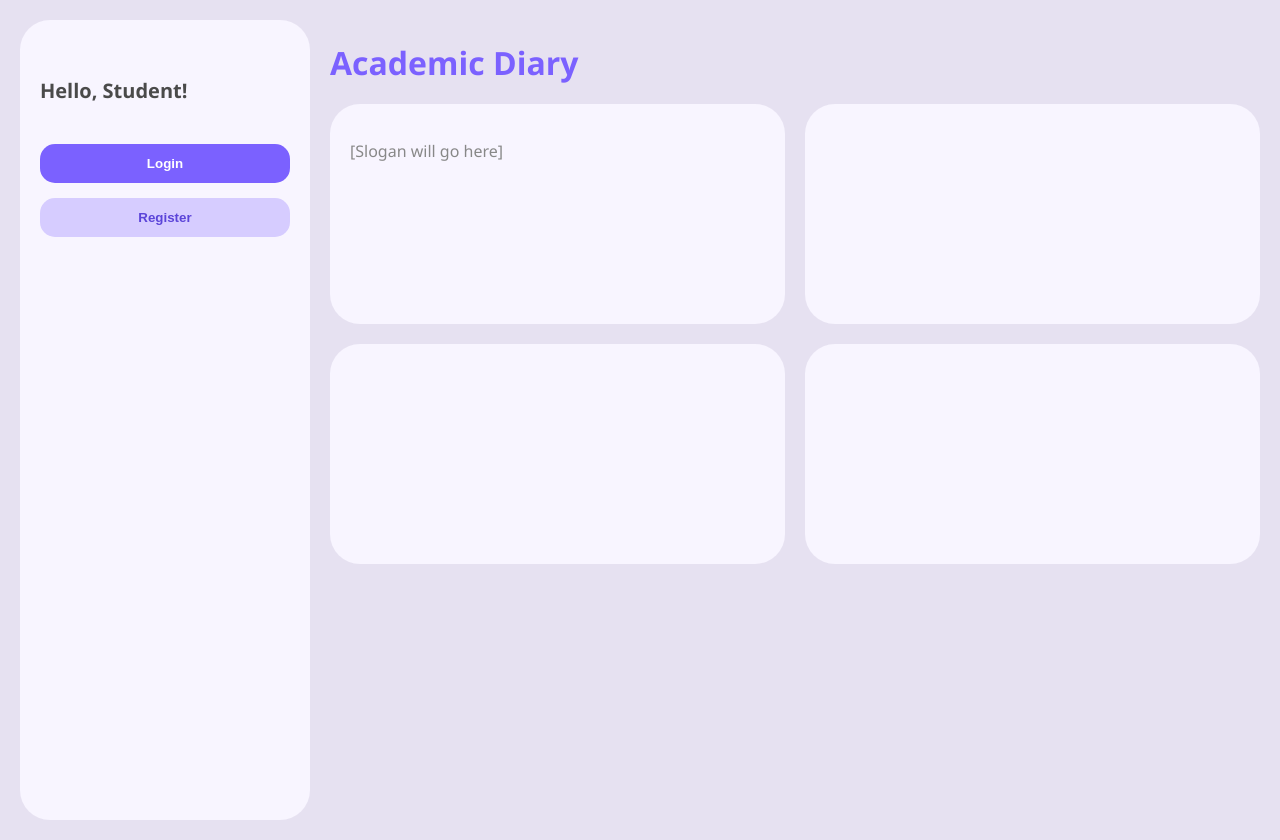
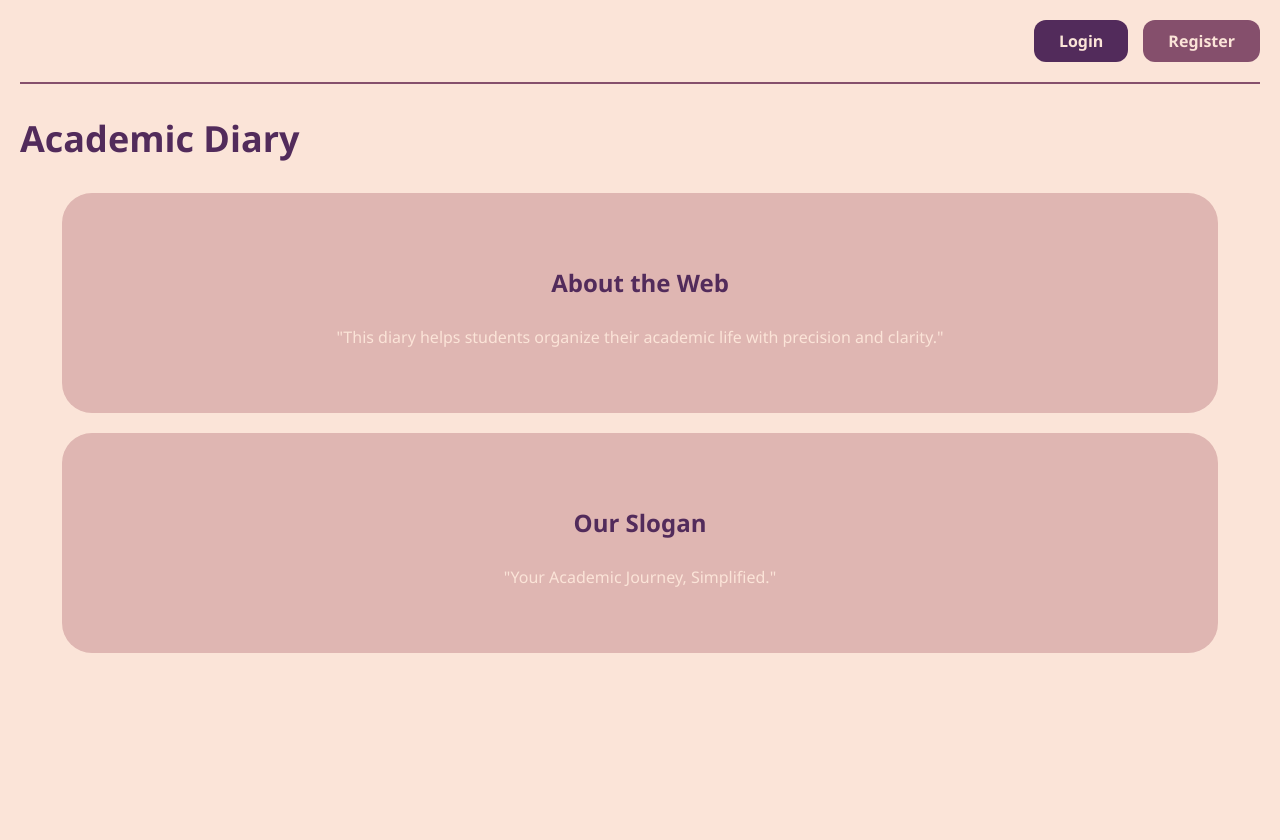
Before and after one commit to jingyi8282/Mini-IT-Project, a Flask app: page / in a window 1280 px wide. After the commit the page ends 653 px from the top, so only its background shows below. Run offline with Flask 3, Linux system fonts and the light colour scheme.

Commit message:
Renamed style.css to homepage.css and updated the UI of the Hompage

```diff
--- /dev/null
+++ b/static/homepage.css
@@ -0,0 +1,87 @@
+body {
+    margin: 0;
+    font-family: 'Segoe UI', sans-serif;
+    background-color: #fbe4d8;
+    color: #4A4A4A;
+}
+
+.dashboard-container {
+    padding: 0 20px;
+}
+
+/* New Top Navigation Bar */
+.top-nav {
+    display: flex;
+    justify-content: flex-end;
+    align-items: center;
+    padding: 20px 0;
+    border-bottom: 2px solid #854f6c;
+    margin-bottom: 30px;
+}
+
+.nav-buttons {
+    display: flex;
+    gap: 15px;
+}
+
+.nav-buttons a {
+    text-decoration: none;
+    display: inline-block;
+}
+
+.main-title {
+    color: #522b5b;
+    font-size: 36px;
+    margin-bottom: 30px;
+}
+
+.grid-layout {
+    display: grid;
+    grid-template-columns: 1fr;
+    gap: 20px;
+    width: 100%;
+}
+
+.card {
+    background-color: #dfb6b2;
+    min-height: 180px;
+    width: 90%;
+    margin: 0 auto;
+    border-radius: 30px;
+    padding: 20px;
+    display: flex;
+    flex-direction: column;
+    justify-content: center;
+    align-items: center;
+    text-align: center;
+    transition: transform 0.3s ease, box-shadow 0.3s ease;
+}
+
+.card-header {
+    color: #522b5b;
+    font-size: 24px;
+    margin-bottom: 10px;
+}
+
+.card-description {
+    color:  #fbe4d8;
+    font-size: 16px;
+    line-height: 1.5;
+}
+
+.card:hover {
+    transform: translateY(-5px); /* This lifts the card up slightly */
+    box-shadow: 0 10px 20px rgba(0, 0, 0, 0.15); /* This adds the shadow */
+    cursor: pointer; /* Changes your mouse to a hand icon */
+}
+
+.btn {
+    padding: 10px 25px;
+    border-radius: 12px;
+    border: none;
+    cursor: pointer;
+    font-weight: bold;
+}
+
+.primary { background-color: #522b5b; color: #fbe4d8; }
+.secondary { background-color: #854f6c; color: #fbe4d8; }
--- a/static/style.css
+++ /dev/null
@@ -1,64 +0,0 @@
-body {
-    margin: 0;
-    font-family: 'Segoe UI', sans-serif;
-    background-color: #E6E1F1;
-    color: #4A4A4A;
-}
-
-.dashboard-container {
-    display: flex;
-    height: 100vh;
-    padding: 20px;
-    gap: 20px;
-}
-
-/* Sidebar */
-.sidebar {
-    width: 250px;
-    background-color: #F8F5FF;
-    border-radius: 30px;
-    padding: 40px 20px;
-    display: flex;
-    flex-direction: column;
-}
-
-.user-greeting {
-    font-size: 20px;
-    margin-bottom: 40px;
-}
-
-/* Main Area */
-.main-content {
-    flex-grow: 1;
-}
-
-.main-title {
-    color: #7B61FF;
-    font-size: 32px;
-    margin-bottom: 20px;
-}
-
-.grid-layout {
-    display: grid;
-    grid-template-columns: repeat(2, 1fr);
-    gap: 20px;
-}
-
-.card {
-    background-color: #F8F5FF;
-    height: 220px;
-    border-radius: 30px;
-}
-
-.btn {
-    display: block;
-    width: 100%;
-    padding: 12px;
-    margin-bottom: 15px;
-    border-radius: 15px;
-    border: none;
-    cursor: pointer;
-    font-weight: bold;
-}
-.primary { background-color: #7B61FF; color: white; }
-.secondary { background-color: #D6CCFF; color: #5B44D9; }
--- a/templates/home.html
+++ b/templates/home.html
@@ -3,35 +3,33 @@
 <head>
     <meta charset="UTF-8">
     <title>Academic Diary</title>
-     <link rel="stylesheet" href="{{ url_for('static', filename='style.css') }}">
-
+    <link rel="stylesheet" href="{{ url_for('static', filename='homepage.css') }}">
 </head>
 <body>
     <div class="dashboard-container">
-        <aside class="sidebar">
-            <h2 class="user-greeting">Hello, Student!</h2>
+        <main class="main-content">
+            <nav class="top-nav">
+                <div class="nav-buttons">
+                    <a href="{{ url_for('login') }}" class="btn primary">Login</a>
+                    <a href="{{ url_for('register') }}" class="btn secondary">Register</a>
+                </div>
+            </nav>
 
-            <div class="nav-links">
-                <button class="btn primary">Login</button>
-                <button class="btn secondary">Register</button>
-            </div>
-
-            <div class="sidebar-footer">
-            </div>
-        </aside>
-
-        <main class="main-content">
             <header class="top-bar">
                 <h1 class="main-title">Academic Diary</h1>
             </header>
 
             <section class="grid-layout">
                 <div class="card">
-                    <p style="padding: 20px; color: #888;">[Slogan will go here]</p>
+                   <h3 class="card-header">About the Web</h3>
+                     <p class="card-description">"This diary helps students organize their academic life with precision and clarity."</p>
                 </div>
-                <div class="card"></div>
-                <div class="card"></div>
-                <div class="card"></div>
+
+                <div class="card">
+                    <h3 class="card-header">Our Slogan</h3>
+                    <p class="card-description">"Your Academic Journey, Simplified."</p>
+                </div>
+
             </section>
         </main>
     </div>
```
